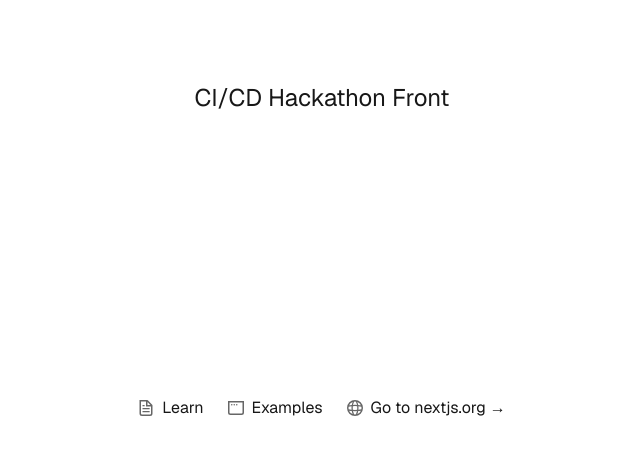
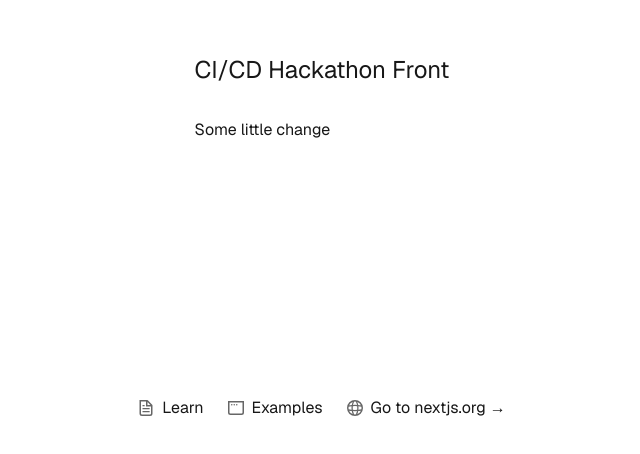
Before and after one commit to cristianordonezdev/practice-ci-cd, a Next.js app: page / in a window 1280 px wide. Shown: the part 302-756 px from the top of the page, without its empty margins (318-958 px from the left). Built offline with nearby package versions, Linux system fonts and the light colour scheme.

Commit message:
Add some change

```diff
--- a/app/page.tsx
+++ b/app/page.tsx
@@ -20,6 +20,7 @@ export default function Home() {
       <main className="flex flex-col gap-[32px] row-start-2 items-center sm:items-start">
 
         <h1 className="text-2xl">CI/CD Hackathon Front</h1>
+        <p>Some little change</p>
       </main>
       <footer className="row-start-3 flex gap-[24px] flex-wrap items-center justify-center">
         <a
```
